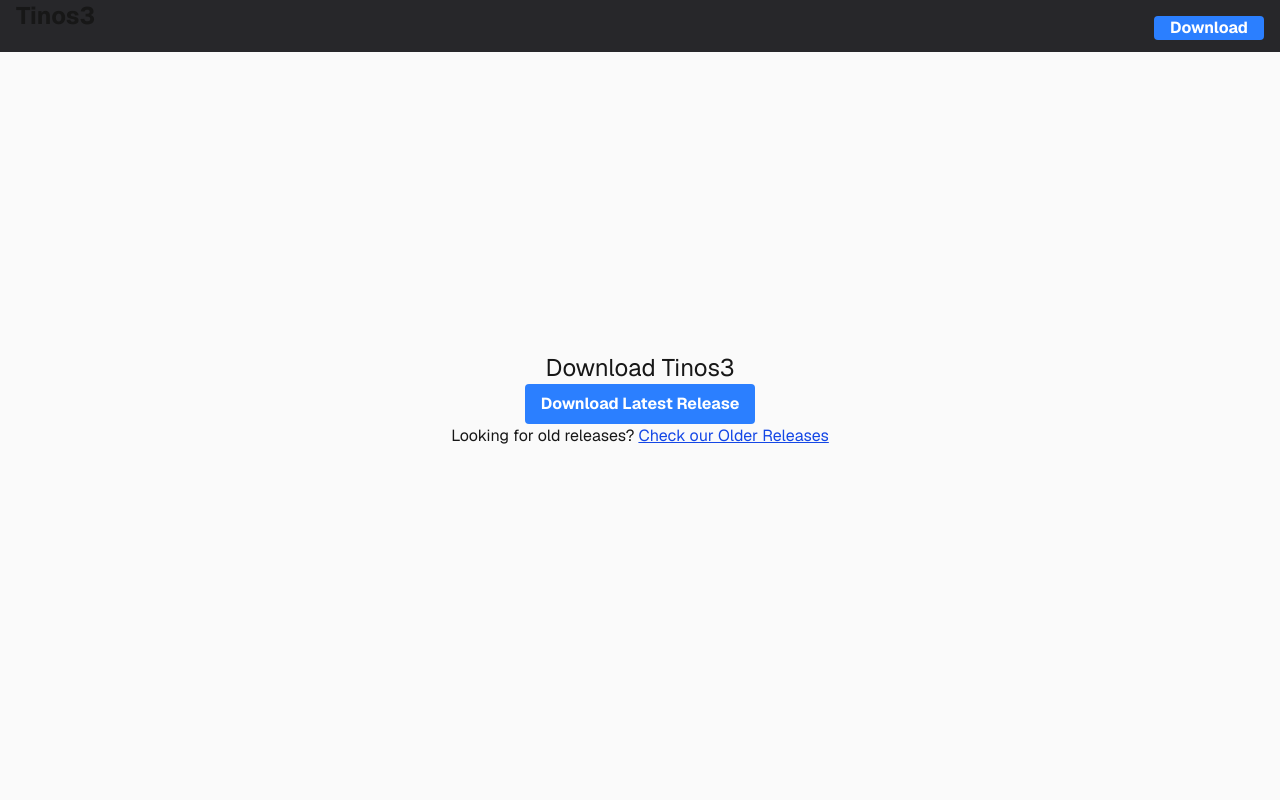
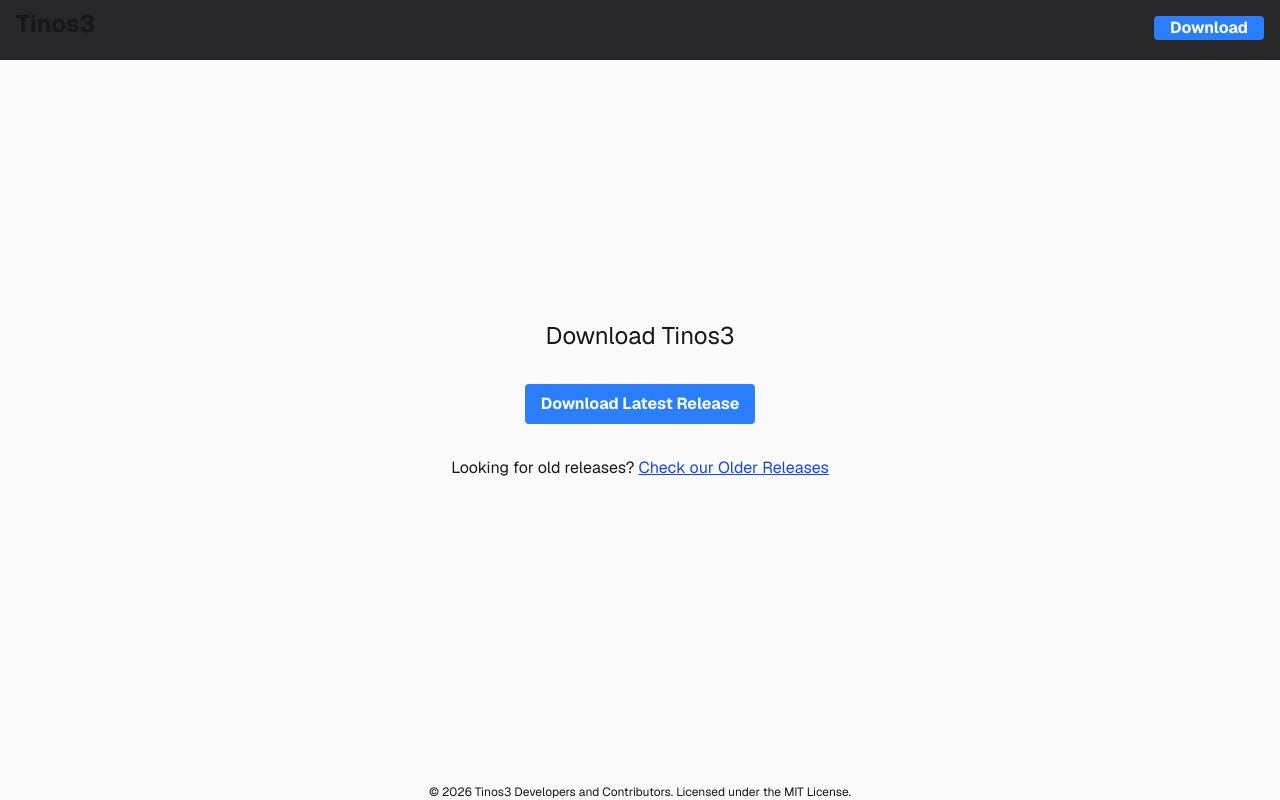
Before and after one commit to Tin-Systems-Platform/tinos3-website, a Next.js app: page /download in a window 1280 px wide. Built offline with nearby package versions, Linux system fonts and the light colour scheme.

Commit message:
Footer added; Update download page styling

```diff
--- a/app/download/page.js
+++ b/app/download/page.js
@@ -1,17 +1,19 @@
 import React from 'react'
 import Link from "next/link"
 import Header from "@/components/Header"
+import Footer from "@/components/Footer"
 
 const page = () => {
   return (
     <div className="flex flex-col flex-1 items-center justify-center bg-zinc-50 font-sans dark:bg-black">
       <Header />
       <h1 className="text-2xl">Download Tinos3</h1>
-      <button className="bg-blue-500 hover:bg-blue-700 text-white font-bold py-2 px-4 rounded">
+      <button className="bg-blue-500 hover:bg-blue-700 text-white font-bold py-2 px-4 rounded m-8">
         <Link href="https://github.com/Tin-Systems-Platform/Tinos3/releases/latest">Download Latest Release</Link>
       </button>
 
       <h1>Looking for old releases? <Link href="https://github.com/Tin-Systems-Platform/Tinos3/releases" className="text-blue-700 underline hover:text-blue-900">Check our Older Releases</Link></h1>
+      <Footer />
     </div>
   )
 }
--- a/app/page.js
+++ b/app/page.js
@@ -1,10 +1,13 @@
 import Header from "@/components/Header"
+import Footer from "@/components/Footer"
 
 export default function Home() {
   return (
     <div className="flex flex-col flex-1 items-center justify-center bg-zinc-50 font-sans dark:bg-black">
       <Header/>
       <h1> Welcome to the official Tinos3 website!</h1>
+
+      <Footer />
     </div>
   );
 }
--- /dev/null
+++ b/components/Footer.jsx
@@ -0,0 +1,11 @@
+import React from 'react'
+
+const Footer = () => {
+  return (
+    <div className="absolute bottom-0 text-xs">
+      <p>&copy; 2026 Tinos3 Developers and Contributors. Licensed under the MIT License.</p>
+    </div>
+  )
+}
+
+export default Footer
--- a/components/Header.jsx
+++ b/components/Header.jsx
@@ -4,7 +4,7 @@ import Link from "next/link"
 const Header = () => {
   return (
     <div className="absolute inset-x-0 top-0 flex bg-zinc-800">
-        <Link href="/" className="font-bold font-white text-2xl pl-4 pb-5">Tinos3</Link>
+        <Link href="/" className="font-bold font-white text-2xl pl-4 pb-5 pt-2">Tinos3</Link>
 
         <div id="header-buttons" className="absolute top-0 right-0 flex pr-4 pt-4 bg-zinc-800">
           <button className="bg-blue-500 hover:bg-blue-700 text-white font-bold px-4 rounded">
```
